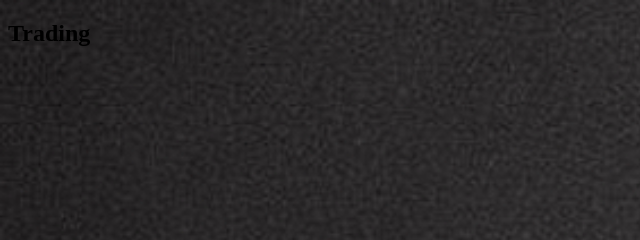
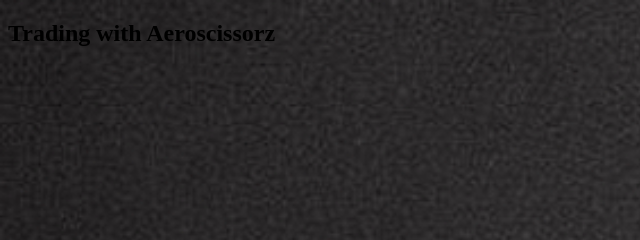
Before and after one commit to aeroscissorz/OCTANET_JUNE, a plain HTML site: page index.html in a window 1280 px wide. Shown: the top 240 px of the page, 0-640 px from the left. Drawn offline with Linux system fonts and the light colour scheme.

Commit message:
modified:   index.html

```diff
--- a/index.html
+++ b/index.html
@@ -11,7 +11,7 @@
     <div class="main">
         <div class="navbar">
             <div class="icon">
-                <h2 class="logo">Trading</h2>
+                <h2 class="logo">Trading with Aeroscissorz</h2>
             </div>
         </div>
     </div>
```
